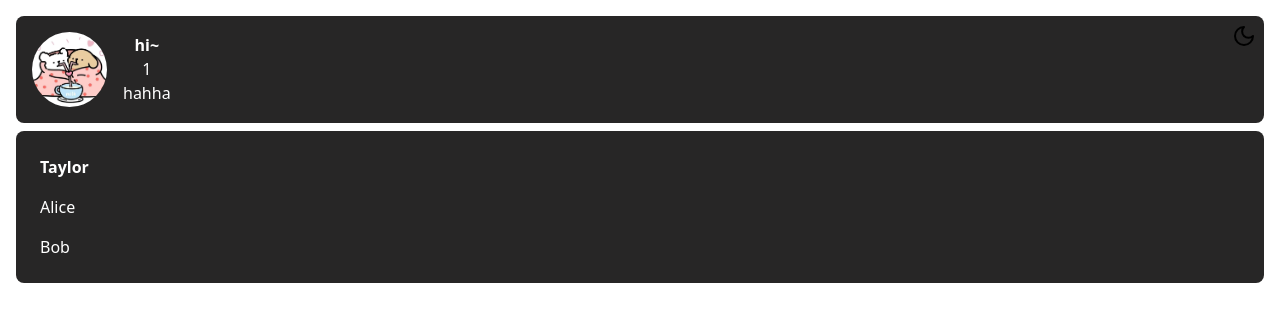
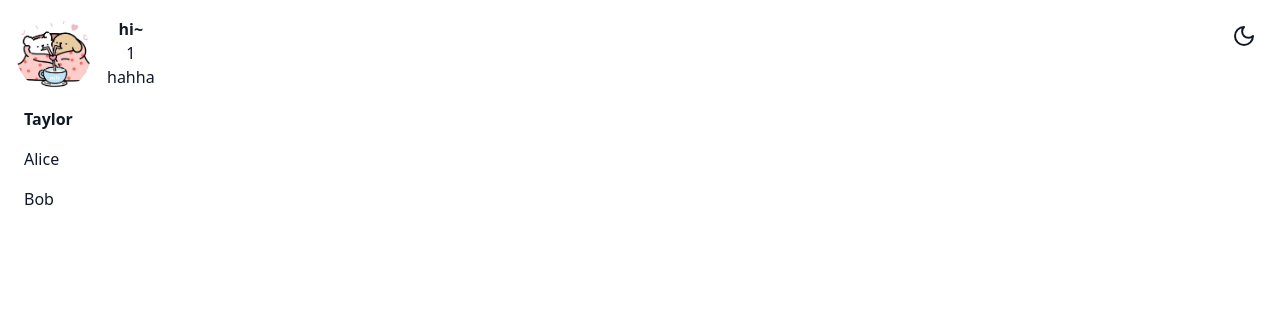
Before and after one commit to AnnyDreamer/my-app, a Next.js app: page / in a window 1280 px wide. Shown: the top 322 px of the page. Built offline with nearby package versions, Linux system fonts and the light colour scheme.

Commit message:
fix:换肤基础功能

```diff
--- a/components/ThemeToggle.tsx
+++ b/components/ThemeToggle.tsx
@@ -1,6 +1,7 @@
 "use client";
 
 import { useTheme } from "next-themes";
+
 import { Moon, Sun } from "lucide-react";
 
 export function ThemeToggle() {
--- a/components/custom/peopleCard.tsx
+++ b/components/custom/peopleCard.tsx
@@ -104,7 +104,7 @@ import { infoData } from "./people";
 
 export function UserPanle({ userInfo }) {
   return (
-    <div className={`${styles.card} flex items-center`}>
+    <div className={`flex items-center`}>
       <div>
         {/* 该写法是错误的 在next.js中 public是一个特殊目录 可以直接通过 ‘/’ 引入*/}
         {/* <img src="./../../public/imgs/happy.jpg" alt="" /> */}
--- a/components/custom/statusCard.tsx
+++ b/components/custom/statusCard.tsx
@@ -30,7 +30,7 @@ function ContactList({ contacts, selectedId, onSelect }: ContactListProps) {
             <Link
               href={`/contacts/${contact.id}`}
               onClick={() => onSelect(contact.id)}
-              className="block w-full text-left hover:bg-gray-100 p-2 rounded"
+              className="block w-full text-left hover:bg-gray-100 dark:hover:bg-gray-800 p-2 rounded text-gray-900 dark:text-gray-100"
             >
               {contact.id === selectedId ? <b>{contact.name}</b> : contact.name}
             </Link>
@@ -46,17 +46,19 @@ function EditContact({ initialData }) {
   const [email, setEmail] = useState(initialData.email);
   return (
     <div className="flex flex-col gap-y-2 mt-2 items-start">
-      <label>名称：</label>
+      <label className="text-gray-900 dark:text-gray-100">名称：</label>
       <Input
         type="text"
         value={name}
         onChange={(e) => setName(e.target.value)}
+        className="bg-white dark:bg-gray-800 text-gray-900 dark:text-gray-100 border-gray-200 dark:border-gray-700"
       />
-      <label>邮箱：</label>
+      <label className="text-gray-900 dark:text-gray-100">邮箱：</label>
       <Input
         type="email"
         value={email}
         onChange={(e) => setEmail(e.target.value)}
+        className="bg-white dark:bg-gray-800 text-gray-900 dark:text-gray-100 border-gray-200 dark:border-gray-700"
       />
     </div>
   );
@@ -79,10 +81,12 @@ export function AddContact() {
   const [contacts, setContacts] = useState(initialContacts);
   const [selectedId, setSelectedId] = useState(0);
   return (
-    <div className="min-h-screen bg-white dark:bg-gray-900 text-black dark:text-white">
+    <div className="min-h-screen bg-white dark:bg-gray-900 text-gray-900 dark:text-gray-100">
       <ThemeToggle />
       <UserPanle userInfo={userInfo} />
-      <div className={`${styles.card} mt-2`}>
+      <div
+        className={`mt-2 bg-white dark:bg-gray-800 border-gray-200 dark:border-gray-700`}
+      >
         <ContactList
           contacts={contacts}
           selectedId={selectedId}
```
